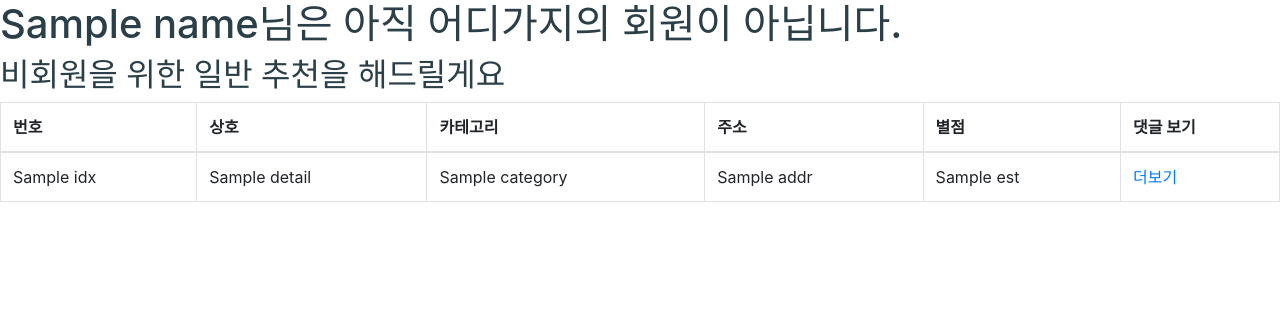
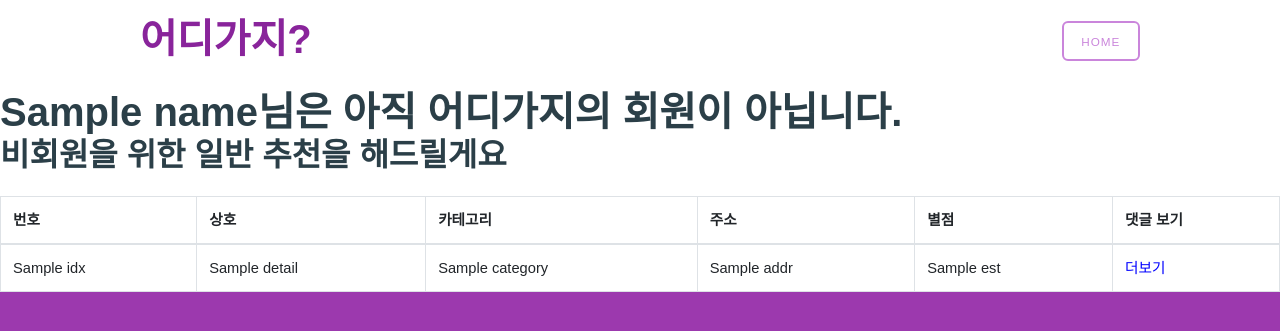
Before and after one commit to LaurentLaury/jaljaljal, a Flask app: template templates/jjj/login_fail.html in a window 1280 px wide. Shown: the top 331 px of the page. Run offline with Flask 2, Linux system fonts and the light colour scheme; the template is opened without the code that fills it: most values are stand-ins (such as "Sample title", 1, 10 or a date in 2020); parts of the project's set-up code (start-up, migrations or seed data) failed here and were passed over; some libraries are stand-ins or nearby versions.

Commit message:
홈화면  변경

```diff
--- a/static/fonts.css
+++ b/static/fonts.css
@@ -1,13 +1,17 @@
 @charset 'UTF-8';
 
 @font-face{font-family:'FontAwesome';src:url('font/fontawesome-webfont.eot?v=4.0.1');src:url('font/fontawesome-webfont.eot?#iefix&v=4.0.1') format('embedded-opentype'),url('font/fontawesome-webfont.woff?v=4.0.1') format('woff'),url('font/fontawesome-webfont.ttf?v=4.0.1') format('truetype'),url('font/fontawesome-webfont.svg?v=4.0.1#fontawesomeregular') format('svg');font-weight:normal;font-style:normal}
-
+@font-face{font-family:'Do+Hyeon&display=swap'; src:url('https://fonts.googleapis.com/css2?family=Do+Hyeon&display=swap');}
+@import url('https://fonts.googleapis.com/css2?family=Do+Hyeon&display=swap');
+<link href="https://fonts.googleapis.com/css2?family=Do+Hyeon&display=swap" rel="stylesheet">
 /*********************************************************************************/
 /* Icons                                                                         */
 /* Powered by Font Awesome by Dave Gandy | http://fontawesome.io                 */
 /* Licensed under the SIL OFL 1.1 (font), MIT (CSS)                              */
 /*********************************************************************************/
-
+    body {
+        font-family : "Do+Hyeon&display=swap"
+    }
 	.fa
 	{
 		text-decoration: none;
--- a/templates/jjj/home.html
+++ b/templates/jjj/home.html
@@ -60,7 +60,7 @@
 		<div class="counting-sec">
 			<div class="inner-width">
 				<div class="col">
-					 <i class="fa fa-newspaper-o""></i>
+					 <i class="fa fa-newspaper-o"></i>
 					 <div class="num">136246</div>
 					  REVIEWS
 				</div>
--- a/templates/jjj/login_fail.html
+++ b/templates/jjj/login_fail.html
@@ -1,26 +1,39 @@
-<!-- login_fail.html -->
+<!DOCTYPE html PUBLIC "-//W3C//DTD XHTML 1.0 Strict//EN" "http://www.w3.org/TR/xhtml1/DTD/xhtml1-strict.dtd">
 
-<!DOCTYPE html>
-<html lang="en">
+<html xmlns="http://www.w3.org/1999/xhtml">
 <head>
-    <meta charset="UTF-8">
-    <title>로그인 실패</title>
-    <link rel="stylesheet" href="static/default.css" type="text/css">
-    <link rel="stylesheet" href="static/fonts.css" type="text/css">
-    <link rel="stylesheet" href="https://stackpath.bootstrapcdn.com/bootstrap/4.5.0/css/bootstrap.min.css" integrity="sha384-9aIt2nRpC12Uk9gS9baDl411NQApFmC26EwAOH8WgZl5MYYxFfc+NcPb1dKGj7Sk" crossorigin="anonymous">
+    <meta http-equiv="Content-Type" content="text/html; charset=utf-8" />
+    <title>비회원 추천</title>
+	<meta name="keywords" content="" />
+	<meta name="description" content="" />
+	<link rel="stylesheet" href="https://stackpath.bootstrapcdn.com/bootstrap/4.5.0/css/bootstrap.min.css" integrity="sha384-9aIt2nRpC12Uk9gS9baDl411NQApFmC26EwAOH8WgZl5MYYxFfc+NcPb1dKGj7Sk" crossorigin="anonymous">
     <script src="https://stackpath.bootstrapcdn.com/bootstrap/4.5.0/js/bootstrap.min.js" integrity="sha384-OgVRvuATP1z7JjHLkuOU7Xw704+h835Lr+6QL9UvYjZE3Ipu6Tp75j7Bh/kR0JKI" crossorigin="anonymous"></script>
-    <style>
-<!--        h1 {-->
-<!--            color: red;-->
-<!--            background-color : orange;-->
-<!--        }-->
-    </style>
+    <link href="https://fonts.googleapis.com/css2?family=Do+Hyeon&display=swap" rel="stylesheet">
+	<link href="http://fonts.googleapis.com/css?family=Varela" rel="stylesheet" />
+    <link href="static/default.css" rel="stylesheet", type="text/css" media="all">
+    <link href="static/fonts.css" rel="stylesheet", type="text/css" media="all">
+	<link rel="stylesheet" href="https://use.fontawesome.com/releases/v5.5.0/css/all.css">
+	<link rel="stylesheet" href="https://cdnjs.cloudflare.com/ajax/libs/font-awesome/4.7.0/css/font-awesome.min.css">
+    <script src="https://ajax.googleapis.com/ajax/libs/jquery/3.3.1/jquery.min.js"></script>
+    <script src="https://cdnjs.cloudflare.com/ajax/libs/Counter-Up/1.0.0/jquery.counterup.js"></script>
+    <script src="https://cdnjs.cloudflare.com/ajax/libs/waypoints/4.0.1/jquery.waypoints.js"></script>
 </head>
 <body>
-
+<div id="wrapper">
+	<div id="header" class="container">
+		<div id="logo">
+			<h1><a href="/">어디가지?</a></h1>
+		</div>
+		<div id="menu">
+			<ul>
+				<li class="current_page_item"><a href="/" accesskey="1" title="">Home</a></li>
+			</ul>
+		</div>
+	</div>
 <header>
     <h1>{{name}}님은 아직 어디가지의 회원이 아닙니다.</h1>
     <h2> 비회원을 위한 일반 추천을 해드릴게요</h2>
+    <br/>
 </header>
 
 <section>
@@ -51,5 +64,6 @@
 </table>
     </article>
 </section>
+</div>
 </body>
 </html>
```
